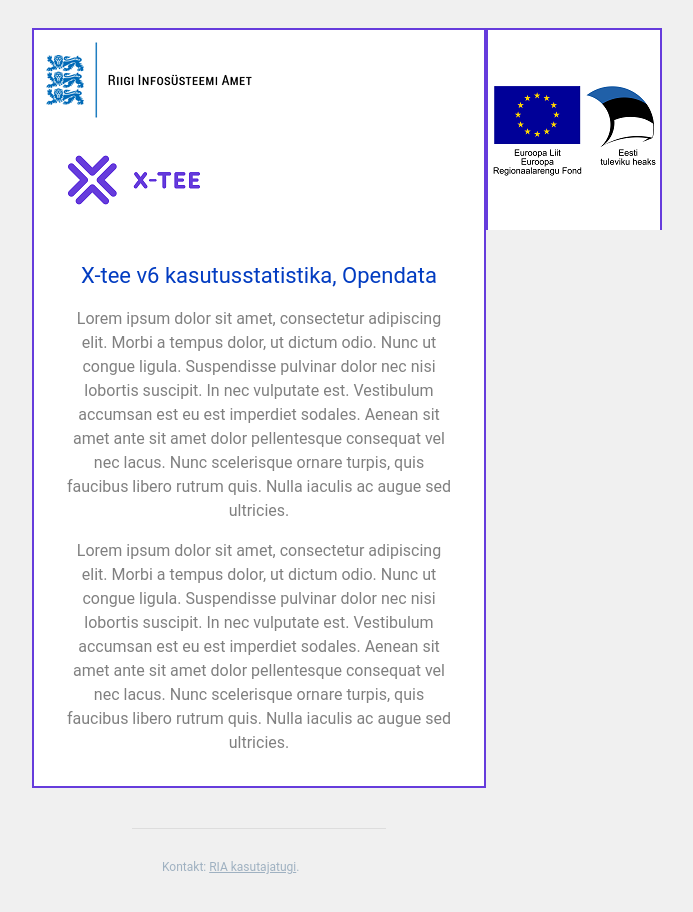
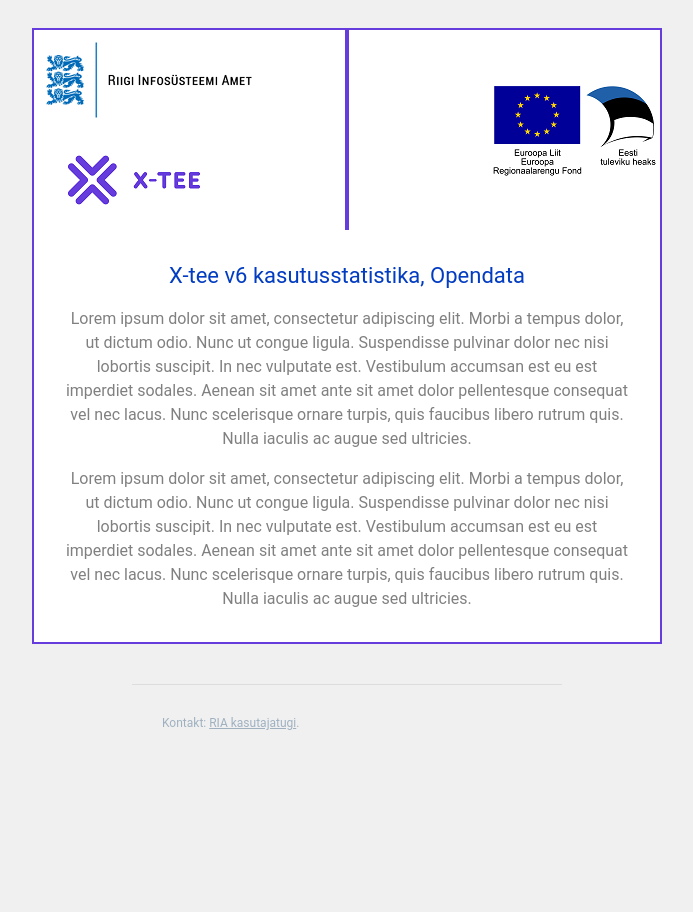
Before and after one commit to ToomasMolder/X-road-scripts, a plain HTML site: page monitor/opendata_module/interface/gui/static/gui/index_et.html in a window 1280 px wide. Shown: the whole page, without its empty margins (293-986 px from the left). After the commit the page ends 800 px from the top, so only its background shows below. Drawn offline with Linux system fonts and the light colour scheme.

Commit message:
Update index_et.html

```diff
--- a/monitor/opendata_module/interface/gui/static/gui/index_et.html
+++ b/monitor/opendata_module/interface/gui/static/gui/index_et.html
@@ -19,7 +19,11 @@
                         <td width="50%" align= "right" style="border-top:2px solid #663cdc; border-right:2px solid #663cdc;border-left:2px solid #663cdc"><img src= "eu_rdf_100_et.png" alt= "Euroopa Liit / Euroopa Regionaalarengu Fond / Eesti tuleviku heaks" style= "display:block; height:auto;" height= "auto">
                         </td>
                       </tr>
-                      <tr bgcolor= #FFFFFF colspan="2">
+                    </tbody>
+                  </table>
+                  <table width="630" align= "center" border= "0" cellpadding= "0" cellspacing= "0" style= "margin:0 auto; max-width:630px">
+                    <tbody>
+                      <tr bgcolor= #FFFFFF>
                         <td style= "padding-top:30px;padding-right:30px;padding-left:30px;padding-bottom:1px; border-bottom:2px solid #663cdc; border-right:2px solid #663cdc;border-left:2px solid #663cdc">
                           <table border= "0" dir= "ltr" cellpadding= "0" cellspacing= "0" width= "100%">
                             <tbody>
```
